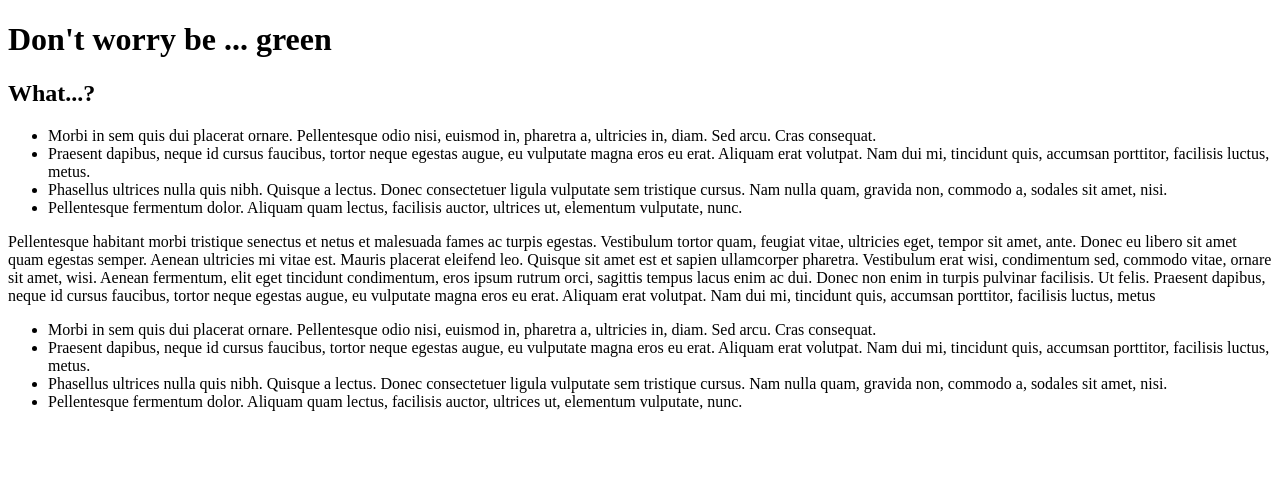
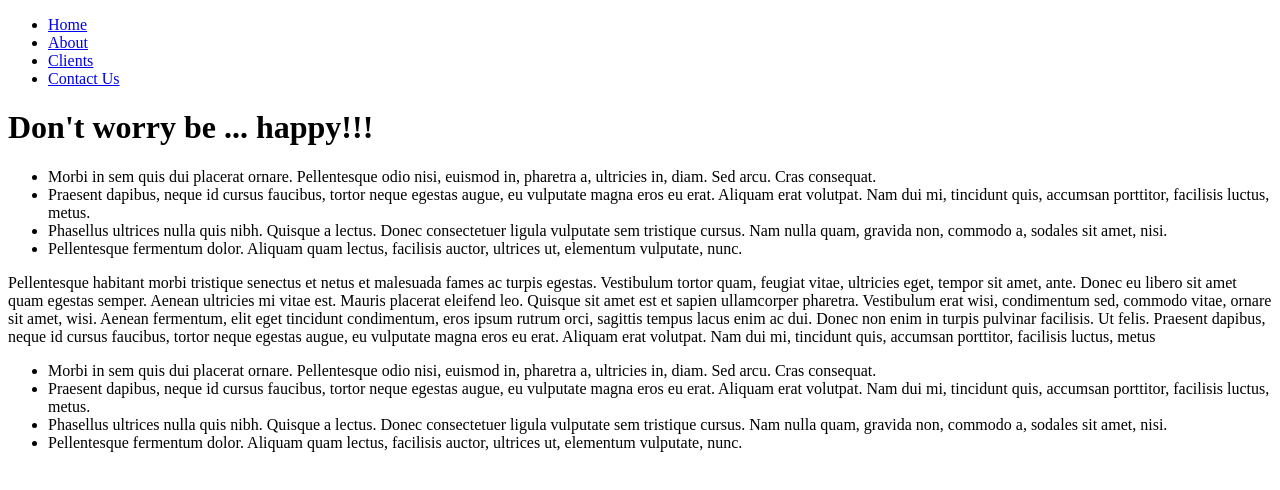
Before and after one commit to kasiak501/nauka-gita, a plain HTML site: page index.html in a window 1280 px wide. Drawn offline with Linux system fonts and the light colour scheme.

Commit message:
Add nav, Change h1 and h2

```diff
--- a/index.html
+++ b/index.html
@@ -7,9 +7,16 @@
 </head>
 
 <body>
-    <h1> Don't worry be ... green</h1>
-    <h2> What...?
-    </h2>
+    <nav>
+  <ul>
+    <li><a href="#">Home</a></li>
+    <li><a href="#">About</a></li>
+    <li><a href="#">Clients</a></li>
+    <li><a href="#">Contact Us</a></li>
+  </ul>
+</nav>
+    <h1> Don't worry be ... happy!!!</h1>
+
     <ul>
    <li>Morbi in sem quis dui placerat ornare. Pellentesque odio nisi, euismod in, pharetra a, ultricies in, diam. Sed arcu. Cras consequat.</li>
    <li>Praesent dapibus, neque id cursus faucibus, tortor neque egestas augue, eu vulputate magna eros eu erat. Aliquam erat volutpat. Nam dui mi, tincidunt quis, accumsan porttitor, facilisis luctus, metus.</li>
```
